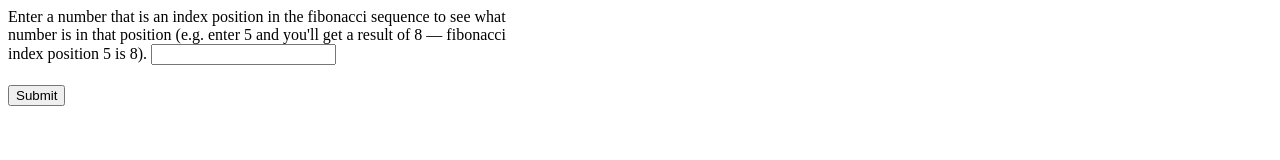
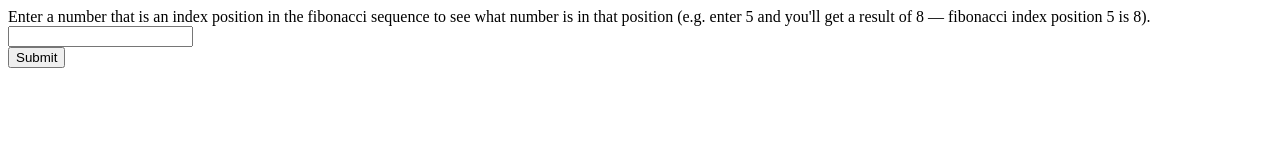
Before and after one commit to Eshanatnight/ts-playground, a website: page fibornacci-worker/index.html in a window 1280 px wide. Drawn offline with Linux system fonts and the light colour scheme.

Commit message:
fib prettier add

```diff
--- a/fibornacci-worker/index.html
+++ b/fibornacci-worker/index.html
@@ -3,21 +3,15 @@
 	<head>
 		<meta charset="UTF-8" />
 		<title>Fibonacci number generator</title>
-		<style>
-		body {
-			width: 500px;
-		}
-		div, p {
-			margin-bottom: 20px;
-		}
-		</style>
 	</head>
 	<body>
 		<form>
 			<div>
-				<label for="number">Enter a number that is an index position in the fibonacci sequence to
-					see what number is in that position (e.g. enter 5 and you'll get a
-					result of 8 — fibonacci index position 5 is 8).
+				<label for="number"
+					>Enter a number that is an index position in the fibonacci
+					sequence to see what number is in that position (e.g. enter
+					5 and you'll get a result of 8 — fibonacci index position 5
+					is 8).
 				</label>
 
 				<input type="number" id="number" />
@@ -30,8 +24,6 @@
 
 		<p id="result"></p>
 
-		<script src="main.js">
-
-		</script>
+		<script src="main.js"></script>
 	</body>
 </html>
--- a/fibornacci-worker/scripts/fibonacci.ts
+++ b/fibornacci-worker/scripts/fibonacci.ts
@@ -1,14 +1,14 @@
 self.onmessage = function (event: MessageEvent<any>) {
 	const num: number = Number(event.data);
 	fibonacci(num);
-}
+};
 
 function fibonacci(num: number): void {
 	let a: number = 1;
 	let b: number = 0;
 	let temp: number;
 
-    while(num >= 0) {
+	while (num >= 0) {
 		temp = a;
 		a += b;
 		b = temp;
--- a/fibornacci-worker/scripts/main.ts
+++ b/fibornacci-worker/scripts/main.ts
@@ -2,6 +2,7 @@ const form = <HTMLFormElement>document.querySelector("form");
 const input = <HTMLInputElement>document.querySelector('input[type="number"]');
 const result = <HTMLElement>document.querySelector("p#result");
 
+if (window.Worker && form && input && result) {
 	const worker: Worker = new Worker("fibonacci.js");
 
 	worker.onmessage = function (event) {
@@ -19,3 +20,4 @@ form.onsubmit = function (event) {
 		worker.postMessage(input.value);
 		input.value = "";
 	};
+}
--- a/fibornacci-worker/tsconfig.json
+++ b/fibornacci-worker/tsconfig.json
@@ -10,8 +10,8 @@
 		"allowUnreachableCode": false,
 		"forceConsistentCasingInFileNames": true,
 		"strict": true,
-		"sourceMap": true,
 		"declarationMap": true,
+		"inlineSourceMap": true,
 		"declaration": true,
 		"pretty": true,
 	},
```
Also changed, not shown: fibornacci-worker/package.json (+7 -2 lines), fibornacci-worker/.prettierrc.toml (added). Lines whose indentation alone changed are shown as unchanged.
